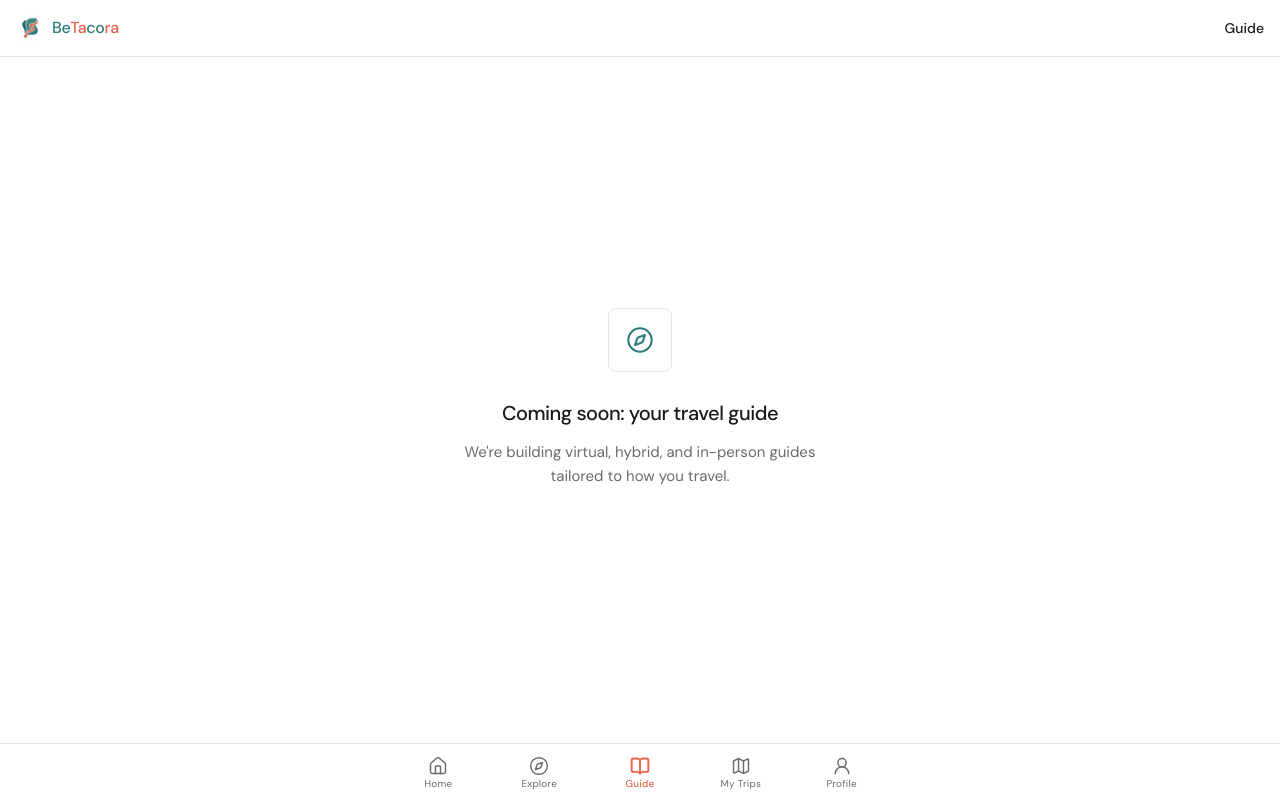
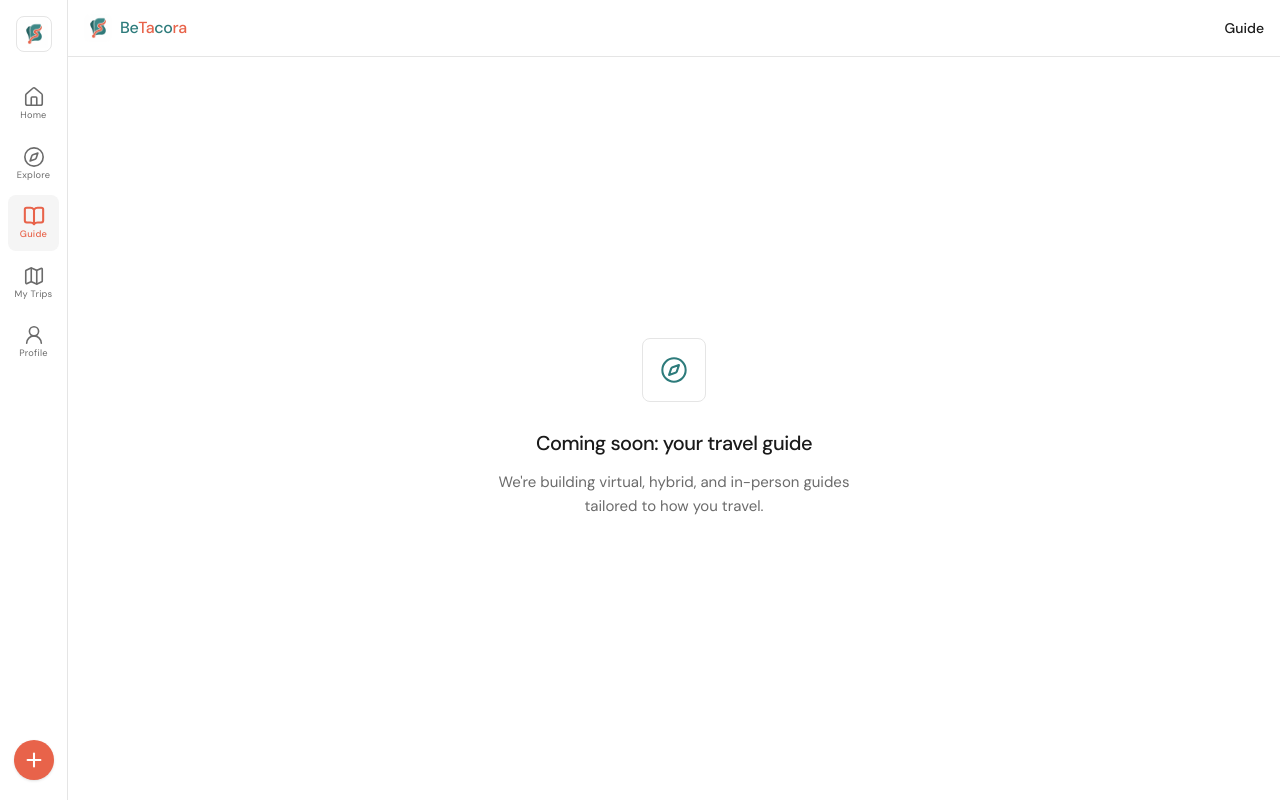
Before and after one commit to betacora/BETACORA, a Next.js app: page /guia in a window 1280 px wide. Built offline with nearby package versions, Linux system fonts and the light colour scheme.

Commit message:
Add desktop AppSidebar and share nav tabs with BottomNav.
Desktop uses a persistent sidebar; mobile keeps the bottom bar (hidden from md up) with a single source of truth for tab definitions and ES/EN/FR copy.

Co-authored-by: Cursor <cursoragent@cursor.com>

```diff
--- a/components/AppShell.tsx
+++ b/components/AppShell.tsx
@@ -2,6 +2,7 @@
 
 import { useEffect, useState } from "react";
 import { usePathname } from "next/navigation";
+import { AppSidebar } from "@/components/AppSidebar";
 import { BottomNav } from "@/components/BottomNav";
 import { detectLang, type AppLang } from "@/lib/lang";
 
@@ -16,17 +17,20 @@ export function AppShell({ children }: { children: React.ReactNode }) {
   }, []);
 
   return (
-    <div className="min-h-screen flex flex-col bg-[#FFFFFF] text-[#1A1A1A]">
+    <div className="min-h-screen flex bg-[#FFFFFF] text-[#1A1A1A]">
+      <AppSidebar lang={lang} />
+      <div className="flex-1 flex flex-col min-w-0 min-h-screen">
         <div
           className={`flex-1 flex flex-col min-h-0 ${
             isExplorar
               ? ""
-            : "pb-[calc(3.75rem+env(safe-area-inset-bottom,0px))]"
+              : "pb-[calc(3.75rem+env(safe-area-inset-bottom,0px))] md:pb-0"
           }`}
         >
           {children}
         </div>
         <BottomNav lang={lang} />
       </div>
+    </div>
   );
 }
--- /dev/null
+++ b/components/AppSidebar.tsx
@@ -0,0 +1,92 @@
+"use client";
+
+import Link from "next/link";
+import { usePathname } from "next/navigation";
+import { Plus } from "lucide-react";
+import {
+  APP_NAV_TABS,
+  APP_NEW_TRIP_HREF,
+  isAppNavActive,
+} from "@/components/appNav";
+import { NAV_COPY, type AppLang } from "@/lib/lang";
+
+type Props = {
+  lang: AppLang;
+};
+
+/**
+ * Desktop-only icon rail (md+). Mobile keeps BottomNav unchanged.
+ * Neutral app palette — not the warm public landing.
+ */
+export function AppSidebar({ lang }: Props) {
+  const pathname = usePathname() || "";
+  const copy = NAV_COPY[lang];
+
+  return (
+    <aside
+      className="hidden md:flex sticky top-0 h-screen w-[4.25rem] shrink-0 flex-col items-center border-r border-[#E5E5E5] bg-[#FFFFFF] z-50"
+      aria-label={copy.sidebar.navLabel}
+    >
+      <Link
+        href="/inicio"
+        className="mt-4 mb-6 flex h-9 w-9 items-center justify-center rounded-[8px] no-underline overflow-hidden border border-[#E5E5E5] bg-[#FFFFFF] hover:border-[#D4D4D4] transition-colors"
+        aria-label="BeTacora"
+      >
+        <img
+          src="/icon-512.png?v=4"
+          alt=""
+          width={28}
+          height={28}
+          className="h-7 w-7 object-contain"
+        />
+      </Link>
+
+      <nav className="flex flex-1 flex-col items-center gap-1 w-full px-2" aria-label="Main">
+        <ul className="flex flex-col items-center gap-1 w-full m-0 p-0 list-none">
+          {APP_NAV_TABS.map(({ id, href, Icon }) => {
+            const active = isAppNavActive(pathname, id, href);
+            return (
+              <li key={id} className="w-full">
+                <Link
+                  href={href}
+                  title={copy.tabs[id]}
+                  className={`group flex flex-col items-center justify-center gap-0.5 w-full rounded-[8px] py-2.5 no-underline transition-colors duration-200 ${
+                    active
+                      ? "bg-[#F5F5F5] text-[#E8634A]"
+                      : "text-[#6B6B6B] hover:bg-[#FAFAFA] hover:text-[#1A1A1A]"
+                  }`}
+                  aria-current={active ? "page" : undefined}
+                  aria-label={copy.tabs[id]}
+                >
+                  <Icon
+                    size={22}
+                    strokeWidth={active ? 2.25 : 1.75}
+                    aria-hidden
+                  />
+                  <span
+                    className={`text-[0.58rem] leading-tight tracking-wide max-w-full truncate px-0.5 ${
+                      active ? "font-medium" : "font-normal"
+                    }`}
+                  >
+                    {copy.tabs[id]}
+                  </span>
+                </Link>
+              </li>
+            );
+          })}
+        </ul>
+
+        <div className="mt-auto mb-5 w-full flex justify-center pt-3">
+          <Link
+            href={APP_NEW_TRIP_HREF}
+            title={copy.sidebar.newTrip}
+            aria-label={copy.sidebar.newTrip}
+            className="flex h-10 w-10 items-center justify-center rounded-full bg-[#E8634A] text-white no-underline shadow-sm hover:opacity-90 transition-opacity"
+          >
+            <Plus size={22} strokeWidth={2.25} aria-hidden />
+          </Link>
+        </div>
+      </nav>
+    </aside>
+  );
+}
--- a/components/BottomNav.tsx
+++ b/components/BottomNav.tsx
@@ -2,41 +2,27 @@
 
 import Link from "next/link";
 import { usePathname } from "next/navigation";
-import { Compass, Home, Map, UserRound, BookOpen } from "lucide-react";
-import { NAV_COPY, type AppLang, type NavTabId } from "@/lib/lang";
-
-const TABS: {
-  id: NavTabId;
-  href: string;
-  Icon: typeof Home;
-}[] = [
-  { id: "inicio", href: "/inicio", Icon: Home },
-  { id: "explorar", href: "/explorar", Icon: Compass },
-  { id: "guia", href: "/guia", Icon: BookOpen },
-  { id: "viajes", href: "/viajes", Icon: Map },
-  { id: "perfil", href: "/perfil", Icon: UserRound },
-];
+import { APP_NAV_TABS, isAppNavActive } from "@/components/appNav";
+import { NAV_COPY, type AppLang } from "@/lib/lang";
 
 type Props = {
   lang: AppLang;
 };
 
+/** Mobile-only bottom tabs. Hidden from md (768px) upward — desktop uses AppSidebar. */
 export function BottomNav({ lang }: Props) {
   const pathname = usePathname() || "";
   const copy = NAV_COPY[lang];
 
   return (
     <nav
-      className="fixed bottom-0 inset-x-0 z-50 border-t border-[#E5E5E5] bg-[#FFFFFF]/80 backdrop-blur-md"
+      className="fixed bottom-0 inset-x-0 z-50 border-t border-[#E5E5E5] bg-[#FFFFFF]/80 backdrop-blur-md md:hidden"
       style={{ paddingBottom: "env(safe-area-inset-bottom, 0px)" }}
       aria-label="Main"
     >
       <ul className="mx-auto flex max-w-lg items-stretch justify-between px-1 pt-1.5 pb-1">
-        {TABS.map(({ id, href, Icon }) => {
-          const active =
-            pathname === href ||
-            pathname.startsWith(`${href}/`) ||
-            (id === "explorar" && pathname.startsWith("/questionnaire"));
+        {APP_NAV_TABS.map(({ id, href, Icon }) => {
+          const active = isAppNavActive(pathname, id, href);
           return (
             <li key={id} className="flex-1 min-w-0">
               <Link
--- /dev/null
+++ b/components/appNav.ts
@@ -0,0 +1,28 @@
+import { BookOpen, Compass, Home, Map, UserRound, type LucideIcon } from "lucide-react";
+import type { NavTabId } from "@/lib/lang";
+
+export type AppNavItem = {
+  id: NavTabId;
+  href: string;
+  Icon: LucideIcon;
+};
+
+/** Shared tab definitions for BottomNav (mobile) and AppSidebar (desktop). */
+export const APP_NAV_TABS: AppNavItem[] = [
+  { id: "inicio", href: "/inicio", Icon: Home },
+  { id: "explorar", href: "/explorar", Icon: Compass },
+  { id: "guia", href: "/guia", Icon: BookOpen },
+  { id: "viajes", href: "/viajes", Icon: Map },
+  { id: "perfil", href: "/perfil", Icon: UserRound },
+];
+
+/** Quick action: start a new trip flow in Explorar. */
+export const APP_NEW_TRIP_HREF = "/explorar?mode=trip";
+
+export function isAppNavActive(pathname: string, id: NavTabId, href: string): boolean {
+  return (
+    pathname === href ||
+    pathname.startsWith(`${href}/`) ||
+    (id === "explorar" && pathname.startsWith("/questionnaire"))
+  );
+}
--- a/lib/lang.ts
+++ b/lib/lang.ts
@@ -172,6 +172,10 @@ export const NAV_COPY: Record<
   AppLang,
   {
     tabs: Record<NavTabId, string>;
+    sidebar: {
+      navLabel: string;
+      newTrip: string;
+    };
     inicio: {
       greetingNamed: string;
       greetingGeneric: string;
@@ -251,6 +255,10 @@ export const NAV_COPY: Record<
       guia: "Guía",
       viajes: "Mis Viajes",
       perfil: "Perfil",
+    },
+    sidebar: {
+      navLabel: "Navegación",
+      newTrip: "Nuevo viaje",
     },
     inicio: {
       greetingNamed: "Hola, {name}",
@@ -334,6 +342,10 @@ export const NAV_COPY: Record<
       viajes: "My Trips",
       perfil: "Profile",
     },
+    sidebar: {
+      navLabel: "Navigation",
+      newTrip: "New trip",
+    },
     inicio: {
       greetingNamed: "Hello, {name}",
       greetingGeneric: "Welcome to BeTacora",
@@ -414,6 +426,10 @@ export const NAV_COPY: Record<
       guia: "Guide",
       viajes: "Mes Voyages",
       perfil: "Profil",
+    },
+    sidebar: {
+      navLabel: "Navigation",
+      newTrip: "Nouveau voyage",
     },
     inicio: {
       greetingNamed: "Bonjour, {name}",
```
Lines whose indentation alone changed are shown as unchanged.
